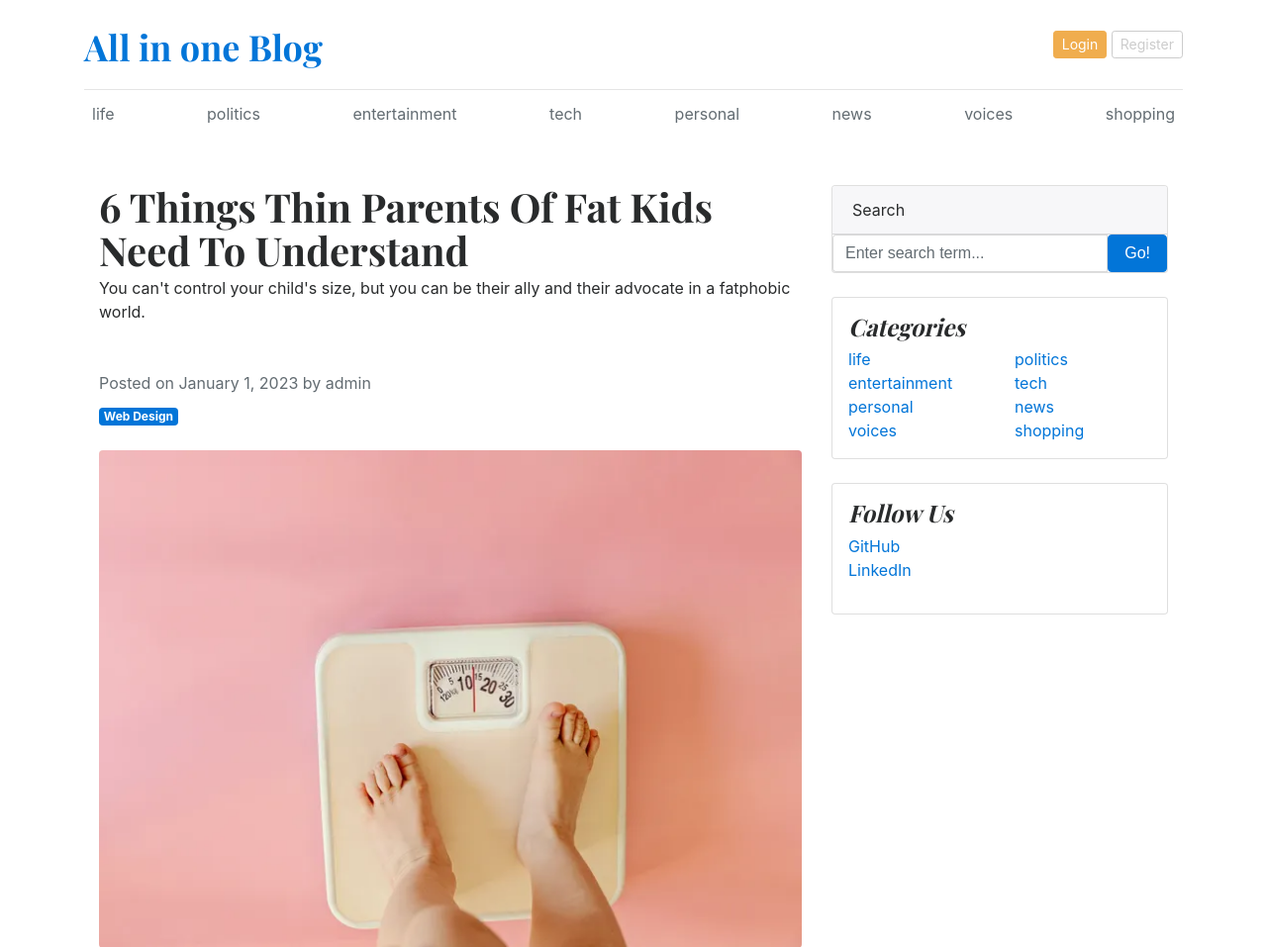
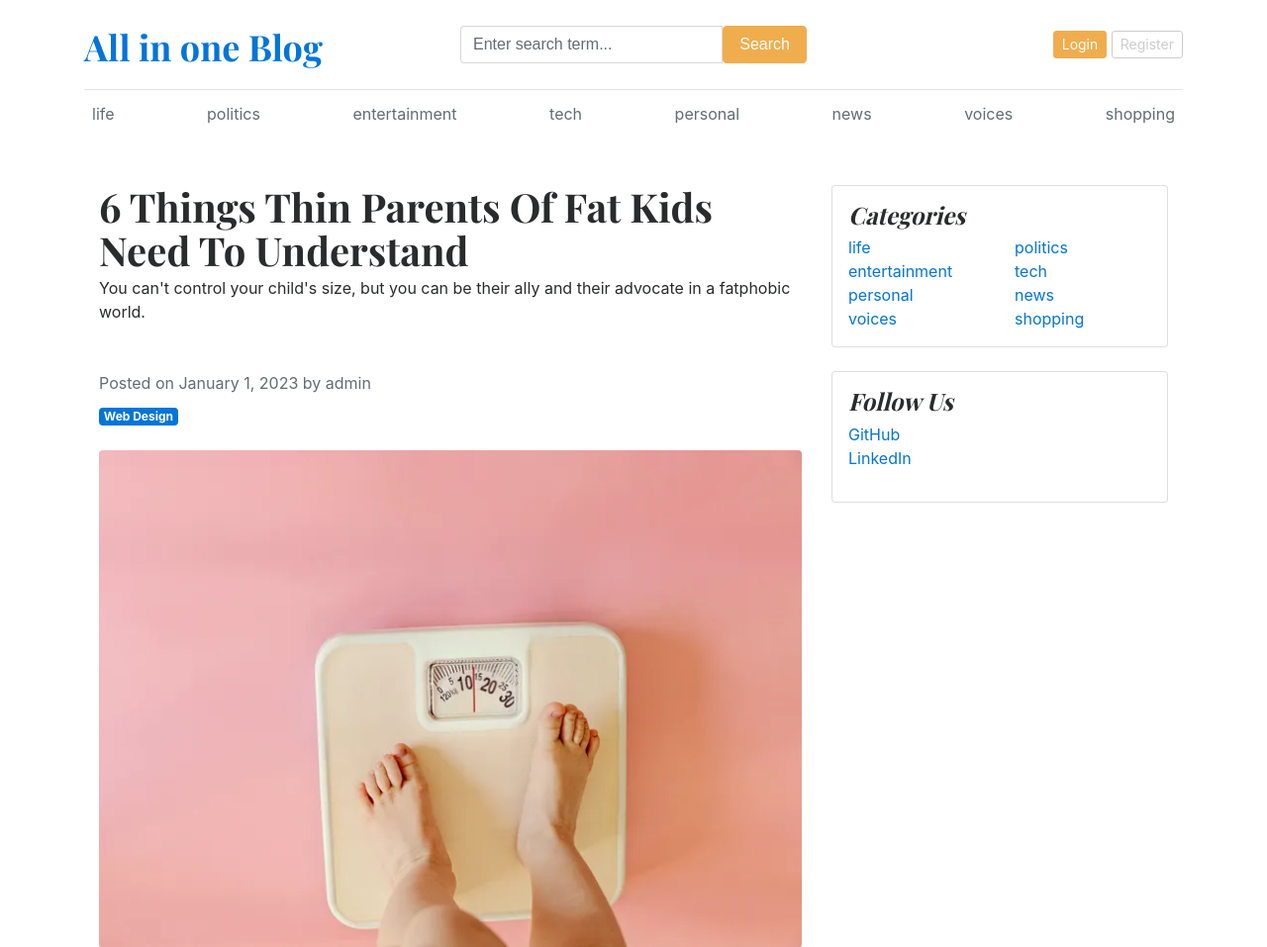
Before and after one commit to dipk-pawar/all-in-one-blog, a Django app: a page that uses templates/base.html in a window 1280 px wide. Shown: the top 957 px of the page at 99% size. Run offline with Django 4.2, Linux system fonts and the light colour scheme; data comes from the database, SQL or seed files in the repository.

Commit message:
added search functionality

```diff
--- a/blog_app/urls.py
+++ b/blog_app/urls.py
@@ -1,7 +1,8 @@
 from django.urls import path
-from blog_app.views import PostsByCategory, GetPostBySlug
+from blog_app.views import PostsByCategory, GetPostBySlug, SearchCategory
 
 urlpatterns = [
     path("<int:id>", PostsByCategory.as_view(), name="post_by_category"),
     path("<slug:slug>", GetPostBySlug.as_view(), name="post_by_slug"),
+    path("search/", SearchCategory.as_view(), name="search_category"),
 ]
--- a/blog_app/views.py
+++ b/blog_app/views.py
@@ -1,6 +1,7 @@
 from django.shortcuts import render, redirect
 from django.views import View
 from blog_app.models import Category, Blog, About
+from django.db.models import Q
 
 
 # Create your views here.
@@ -31,3 +32,22 @@ class PostsByCategory(View):
             "category_post.html",
             context={"category": category, "blogs": blogs},
         )
+
+
+class SearchCategory(View):
+    def get(self, request):
+        searched_posts = []
+        keyword = request.GET.get("keyword")
+        if keyword and keyword.strip() != "":
+            searched_posts = Blog.objects.filter(
+                Q(title__icontains=keyword)
+                | Q(short_description__icontains=keyword)
+                | Q(blog_body__icontains=keyword)
+            )
+        else:
+            searched_posts = Blog.objects.all()
+        return render(
+            request,
+            "searched_posts.html",
+            context={"searched_posts": searched_posts, "keyword": keyword},
+        )
--- a/templates/base.html
+++ b/templates/base.html
@@ -14,8 +14,16 @@
     <div class="container">
         <header class="blog-header py-3">
           <div class="row flex-nowrap justify-content-between align-items-center">
-            <div class="col-8 pt-1">
+            <div class="col-4 pt-1">
               <a class="blog-header-logo text-dark" href="/">All in one Blog</a>
+            </div>
+            <div class="col-4">
+              <form action="{% url 'search_category' %}" method="GET">
+                <div class="input-group">
+                  <input class="form-control" name="keyword" type="text" placeholder="Enter search term..." aria-label="Enter search term..." aria-describedby="button-search" />
+                  <button class="btn btn-warning" id="button-search" type="submit">Search</button>
+              </div>
+              </form>
             </div>
             <div class="col-4 d-flex justify-content-end align-items-center">
               <a class="btn btn-sm btn-warning" href="#">Login</a> &nbsp;
--- a/templates/blog_post.html
+++ b/templates/blog_post.html
@@ -28,16 +28,6 @@
         </div>
         <!-- Side widgets-->
         <div class="col-lg-4">
-            <!-- Search widget-->
-            <div class="card mb-4">
-                <div class="card-header">Search</div>
-                <div class="card-body">
-                    <div class="input-group">
-                        <input class="form-control" type="text" placeholder="Enter search term..." aria-label="Enter search term..." aria-describedby="button-search" />
-                        <button class="btn btn-primary" id="button-search" type="button">Go!</button>
-                    </div>
-                </div>
-            </div>
             <!-- Categories widget-->
             <div class="card mb-4 p-3">
                 <h4 class="font-italic">Categories</h4>
```
Also changed, not shown: templates/searched_posts.html (added, +21 -0 lines), 1 other file.
